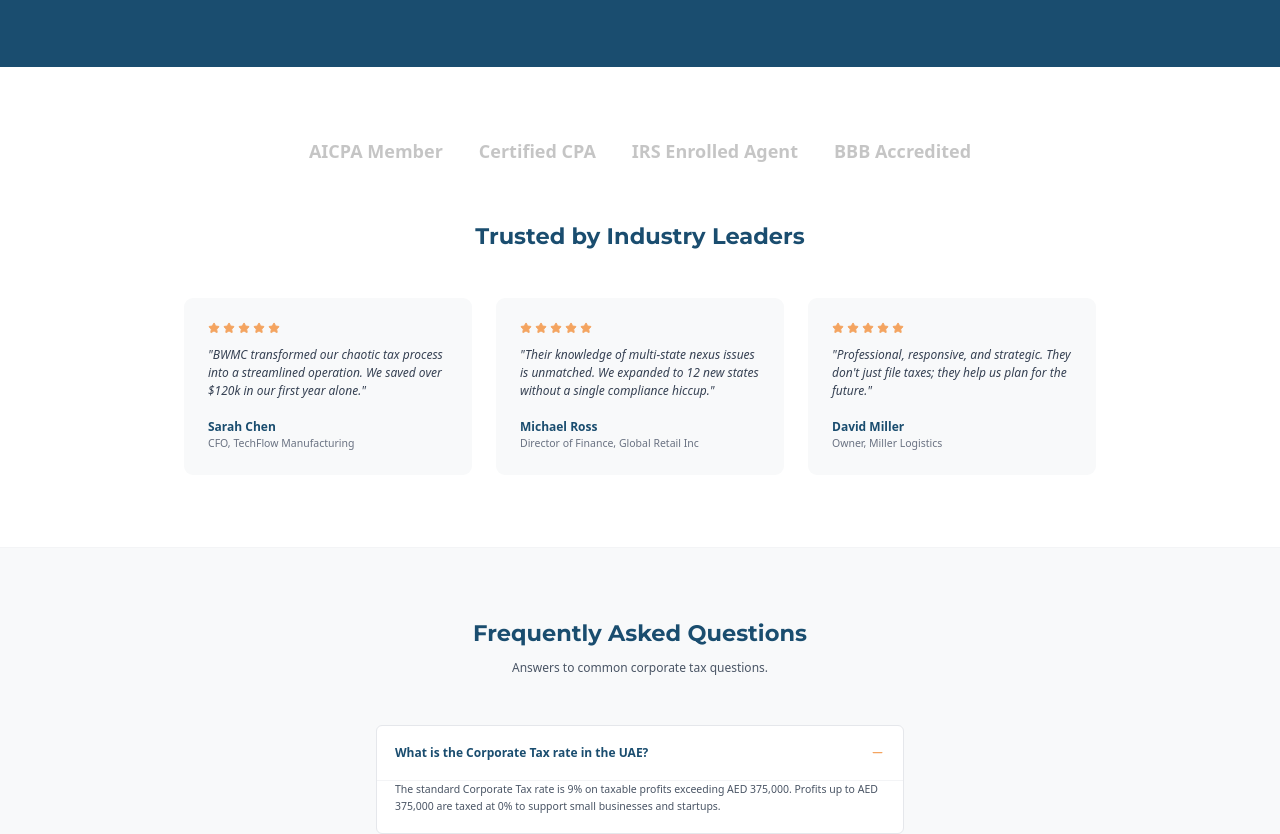
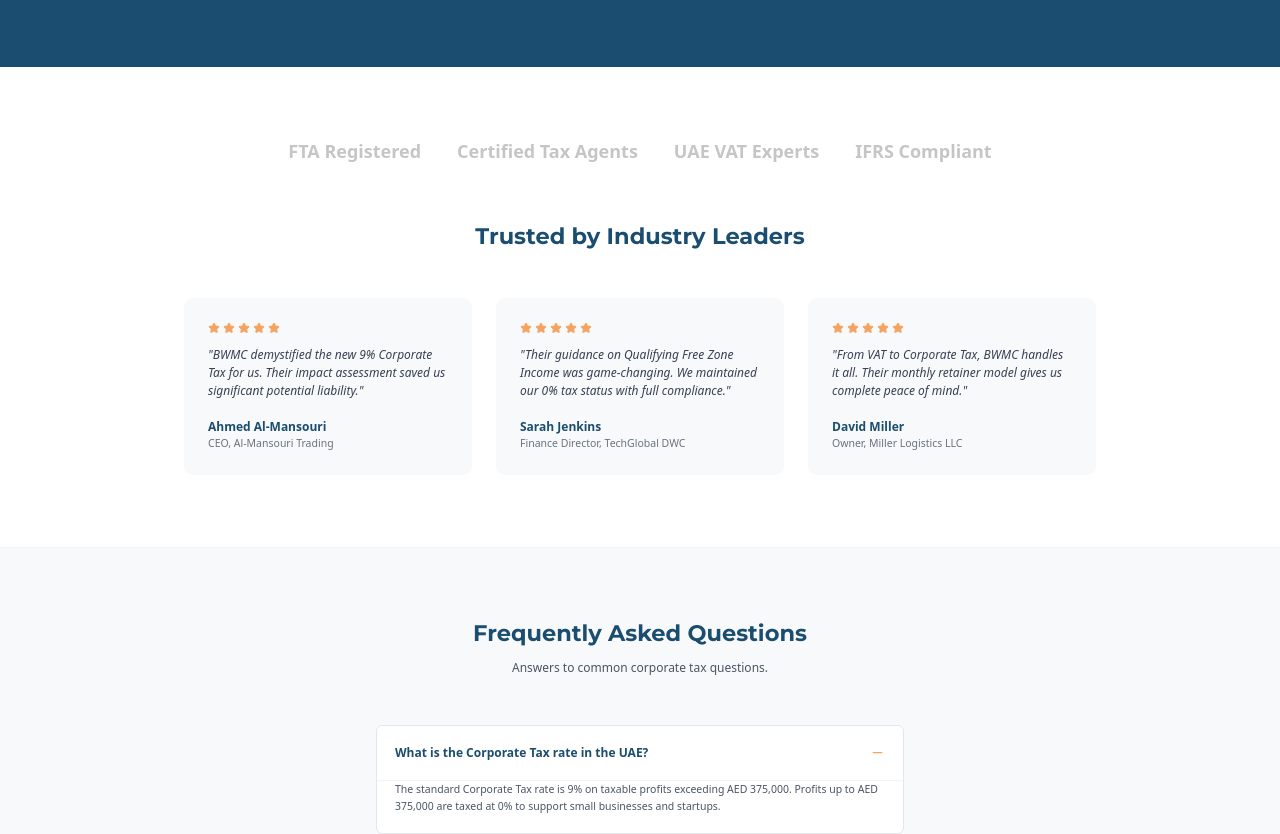
Before and after one commit to HouseRemodeling1/bwmc, a Next.js app: page /corporate-tax in a window 1280 px wide. Shown: the part 2500-3334 px from the top of the page. Built offline with nearby package versions, Linux system fonts and the light colour scheme.

Commit message:
fix: localize trust section and CTA for UAE corporate tax

```diff
--- a/components/corporate-tax/FinalCTA.tsx
+++ b/components/corporate-tax/FinalCTA.tsx
@@ -11,7 +11,7 @@
         <section className="py-24 bg-gradient-to-br from-[#1a4d6f] to-[#2d6a8f] text-white text-center">
             <div className="max-w-4xl mx-auto px-6 lg:px-8">
                 <h2 className="text-3xl lg:text-5xl font-bold mb-6">
-                    Ready to Simplify Your Corporate Tax Filing?
+                    Ready for UAE Corporate Tax Compliance?
                 </h2>
                 <p className="text-xl text-blue-100 mb-10 max-w-2xl mx-auto">
                     Schedule your free consultation today. No obligation, just expert advice.
--- a/components/corporate-tax/TrustSection.tsx
+++ b/components/corporate-tax/TrustSection.tsx
@@ -9,10 +9,10 @@
 
                 {/* Credentials */}
                 <div className="flex flex-wrap justify-center items-center gap-12 mb-20 opacity-60 grayscale hover:grayscale-0 transition-all duration-500">
-                    <div className="text-2xl font-bold text-gray-400">AICPA Member</div>
-                    <div className="text-2xl font-bold text-gray-400">Certified CPA</div>
-                    <div className="text-2xl font-bold text-gray-400">IRS Enrolled Agent</div>
-                    <div className="text-2xl font-bold text-gray-400">BBB Accredited</div>
+                    <div className="text-2xl font-bold text-gray-400">FTA Registered</div>
+                    <div className="text-2xl font-bold text-gray-400">Certified Tax Agents</div>
+                    <div className="text-2xl font-bold text-gray-400">UAE VAT Experts</div>
+                    <div className="text-2xl font-bold text-gray-400">IFRS Compliant</div>
                 </div>
 
                 <div className="text-center mb-16">
@@ -22,19 +22,19 @@
                 <div className="grid md:grid-cols-3 gap-8">
                     {[
                         {
-                            quote: "BWMC transformed our chaotic tax process into a streamlined operation. We saved over $120k in our first year alone.",
-                            author: "Sarah Chen",
-                            role: "CFO, TechFlow Manufacturing"
+                            quote: "BWMC demystified the new 9% Corporate Tax for us. Their impact assessment saved us significant potential liability.",
+                            author: "Ahmed Al-Mansouri",
+                            role: "CEO, Al-Mansouri Trading"
                         },
                         {
-                            quote: "Their knowledge of multi-state nexus issues is unmatched. We expanded to 12 new states without a single compliance hiccup.",
-                            author: "Michael Ross",
-                            role: "Director of Finance, Global Retail Inc"
+                            quote: "Their guidance on Qualifying Free Zone Income was game-changing. We maintained our 0% tax status with full compliance.",
+                            author: "Sarah Jenkins",
+                            role: "Finance Director, TechGlobal DWC"
                         },
                         {
-                            quote: "Professional, responsive, and strategic. They don't just file taxes; they help us plan for the future.",
+                            quote: "From VAT to Corporate Tax, BWMC handles it all. Their monthly retainer model gives us complete peace of mind.",
                             author: "David Miller",
-                            role: "Owner, Miller Logistics"
+                            role: "Owner, Miller Logistics LLC"
                         }
                     ].map((t, idx) => (
                         <div key={idx} className="bg-[#f8f9fa] p-8 rounded-xl relative">
```
